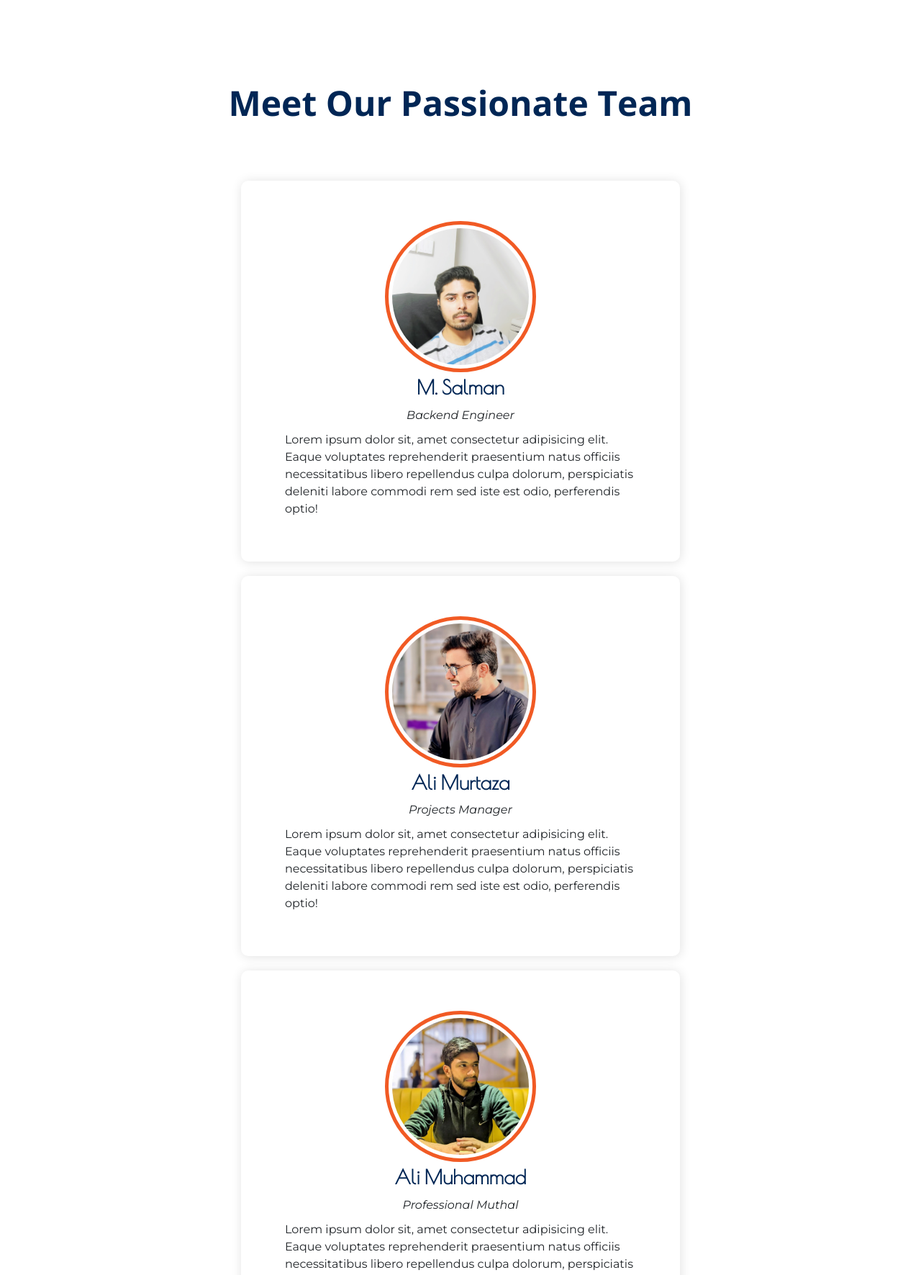
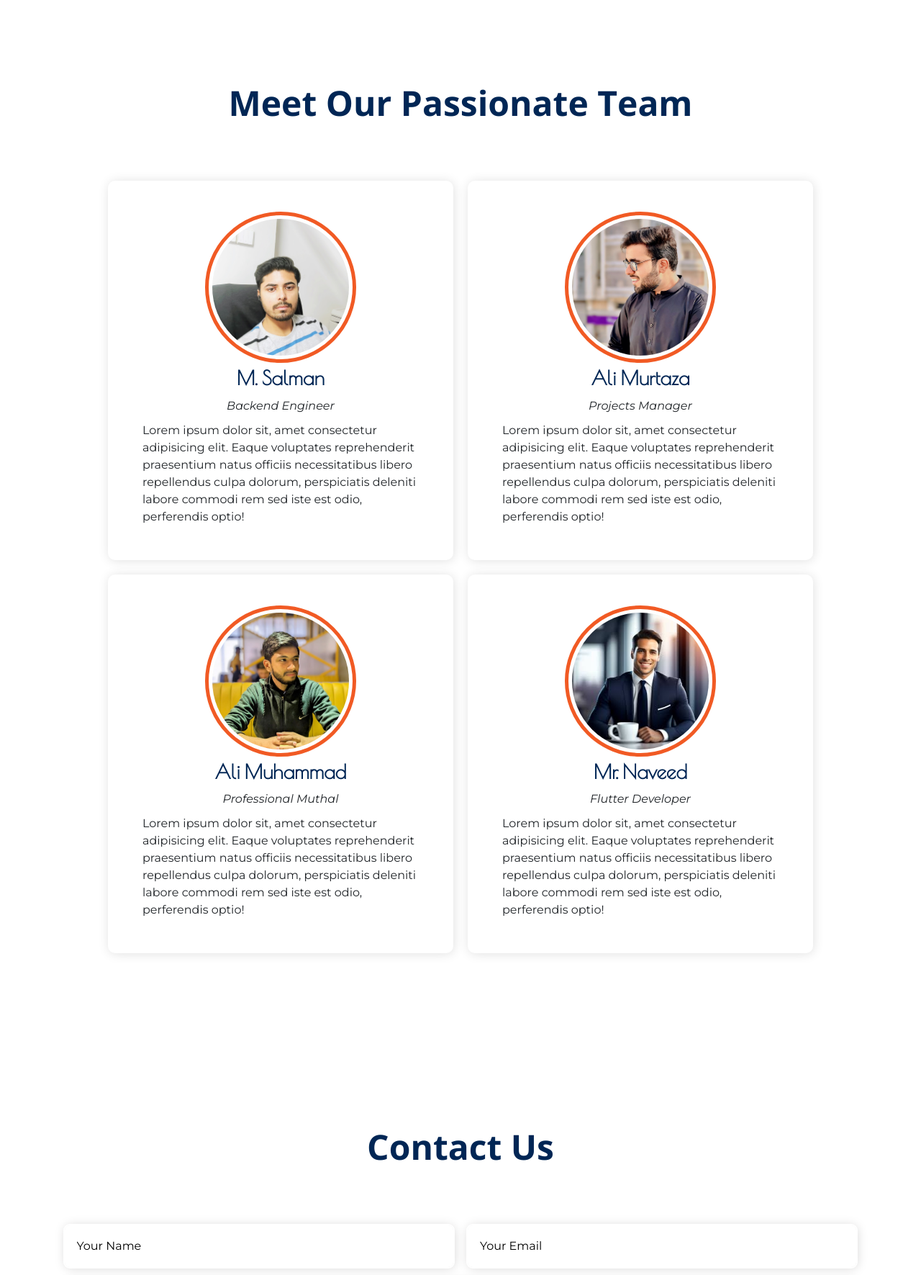
Before and after one commit to msalmankhokhar/Nexolare-Official, a Flask app: page / in a window 1280 px wide. Shown: the part 2147-3918 px from the top of the page at 72% size. Run offline with Flask 3, Linux system fonts and the light colour scheme; some libraries are stand-ins or nearby versions.

Commit message:
modified:   static/css/style.css

```diff
--- a/static/css/style.css
+++ b/static/css/style.css
@@ -353,7 +353,7 @@ header .content .textBox .desc{
     grid-auto-flow: row;
     align-items: center;
     justify-content: center;
-    grid-template-columns: repeat(auto-fit, 610px);
+    grid-template-columns: repeat(auto-fit, 30rem);
     gap: 20px;
     width: 100%;
 }
```
